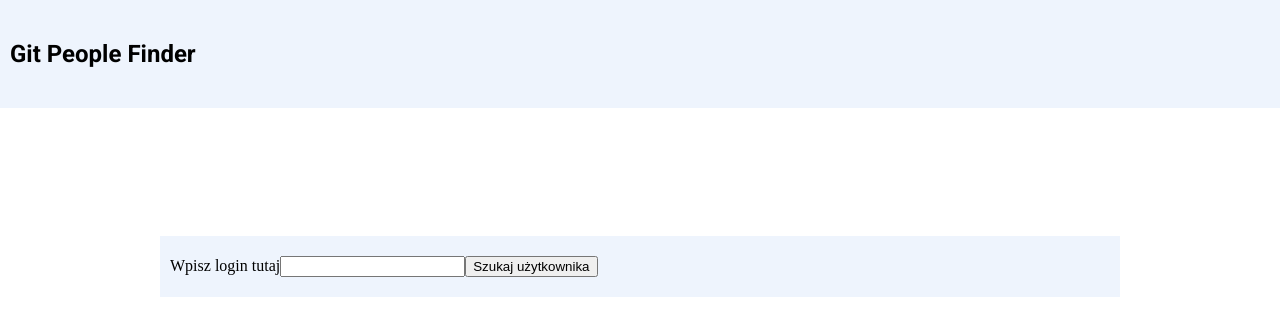
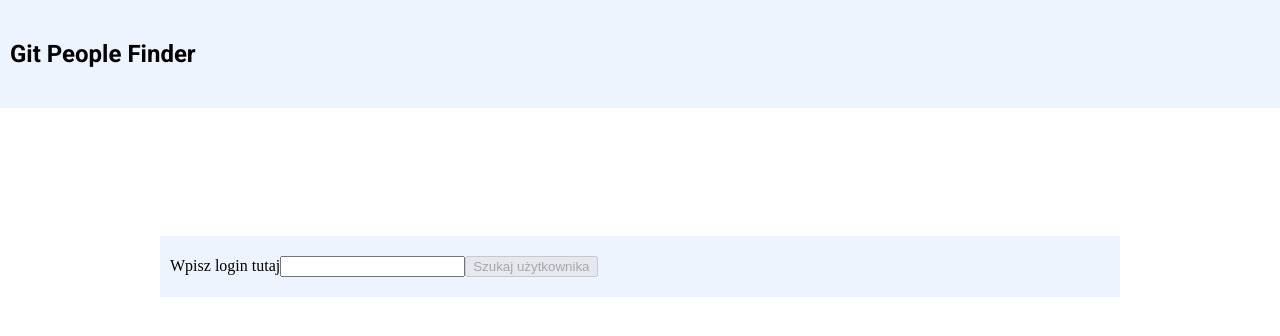
Before and after one commit to FrostyDog/github-user-finder, a React (Create React App) app: page / in a window 1280 px wide. Shown: the top 336 px of the page. Built offline with nearby package versions, Linux system fonts and the light colour scheme.

Commit message:
feat: button state - disabled when no input

```diff
--- a/src/components/Generic/Button/index.jsx
+++ b/src/components/Generic/Button/index.jsx
@@ -2,9 +2,14 @@
 import React from "react";
 import "./style.scss";
 
-function Button({ onSubmit }) {
+function Button({ onSubmit, buttonState }) {
   return (
-    <button type="button" onClick={onSubmit} className="Button">
+    <button
+      type="button"
+      disabled={buttonState}
+      onClick={onSubmit}
+      className="Button"
+    >
       {" "}
       Szukaj użytkownika
     </button>
--- a/src/components/LoginInput/index.jsx
+++ b/src/components/LoginInput/index.jsx
@@ -7,6 +7,7 @@ import { getJSON } from "../../utility/fetch";
 function LoginInput() {
   const [login, setLogin] = React.useState("");
   const dispatch = useDispatch();
+  const [buttonDisabled, setButtonDisabled] = React.useState(true);
 
   const changeHanle = (event) => {
     setLogin(event.target.value);
@@ -25,6 +26,14 @@ function LoginInput() {
       });
   };
 
+  React.useEffect(() => {
+    if (login.length > 0) {
+      setButtonDisabled(false);
+    } else {
+      setButtonDisabled(true);
+    }
+  }, [login]);
+
   return (
     <div className="LoginInput">
       <label htmlFor="input-field" className="LoginInput__label">
@@ -39,7 +48,11 @@ function LoginInput() {
         className="LoginInput__input"
       />
 
-      <Button className="LoginInput__button" onSubmit={submitChange} />
+      <Button
+        className="LoginInput__button"
+        buttonState={buttonDisabled}
+        onSubmit={submitChange}
+      />
     </div>
   );
 }
```
Also changed, not shown: 1 other file (tests, documents, lock files or other folders).
